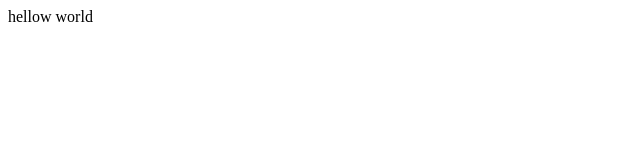
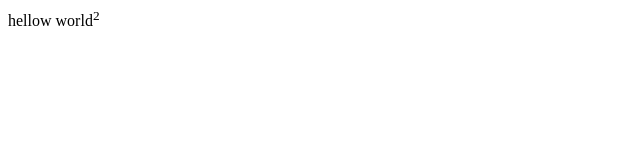
Before and after one commit to Robetho/roberto.github.io, a plain HTML site: page index.html in a window 1280 px wide. Shown: the full height of the page, 0-640 px from the left. Drawn offline with Linux system fonts and the light colour scheme.

Commit message:
Update index.html

```diff
--- a/index.html
+++ b/index.html
@@ -1,6 +1,7 @@
 <html>
 <head><title>roberto</title></head>
 <body>
-hellow world
+hellow world<sup>2</sup>
+
 </body>
 </html>
```
